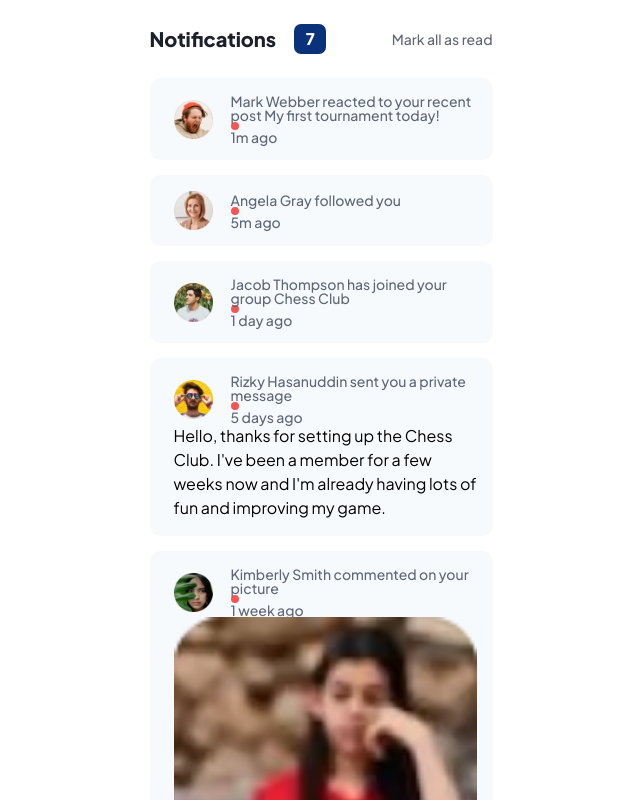
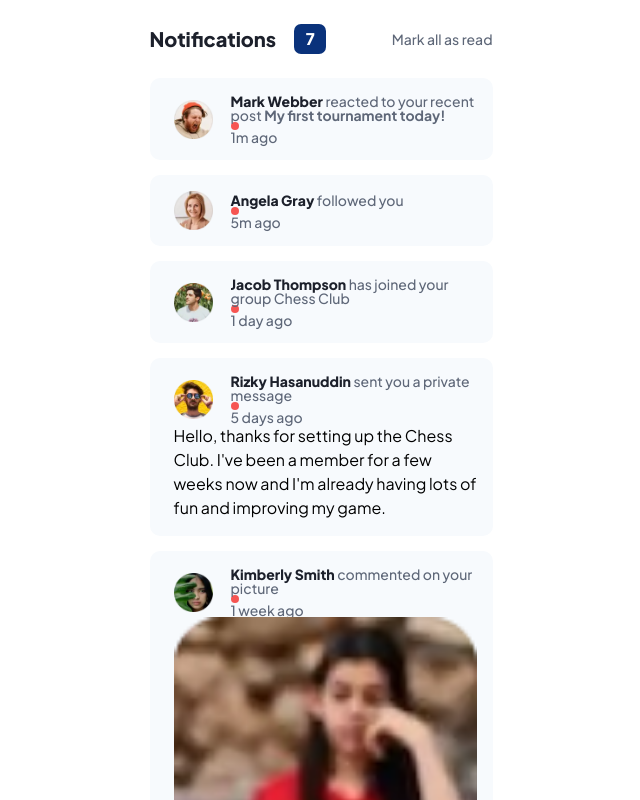
Before and after one commit to LEVANIKAPANADZE/Notification-Page, a React (Vite) app: page / in a window 1280 px wide. Shown: the top 800 px of the page, without its empty margins (319-959 px from the left). Built offline with nearby package versions, Linux system fonts and the light colour scheme; a web font is replaced by a local one.

Commit message:
Finished another span

```diff
--- a/src/components/notification.jsx
+++ b/src/components/notification.jsx
@@ -29,9 +29,14 @@ export default function Notification({
           alt="Profile picture"
           className="w-[39px] h-[39px] mr-[18px]"
         />
-        <span className="font-medium text-[14px] leading-[100%] text-[#5E6778]">
-          <span>{notification.username}</span> {notification.action}{" "}
-          {notification.post ? <span>{notification.post}</span> : null}
+        <span className="font-medium text-[14px] leading-[100%] text-[#5E6778] tracking-[0px]">
+          <span className="text-[#1C202B] font-extrabold text-[14px]">
+            {notification.username}
+          </span>{" "}
+          {notification.action}{" "}
+          {notification.post ? (
+            <span className="font-bold">{notification.post}</span>
+          ) : null}
           {notification.groupName ? (
             <span>{notification.groupName}</span>
           ) : null}{" "}
```
